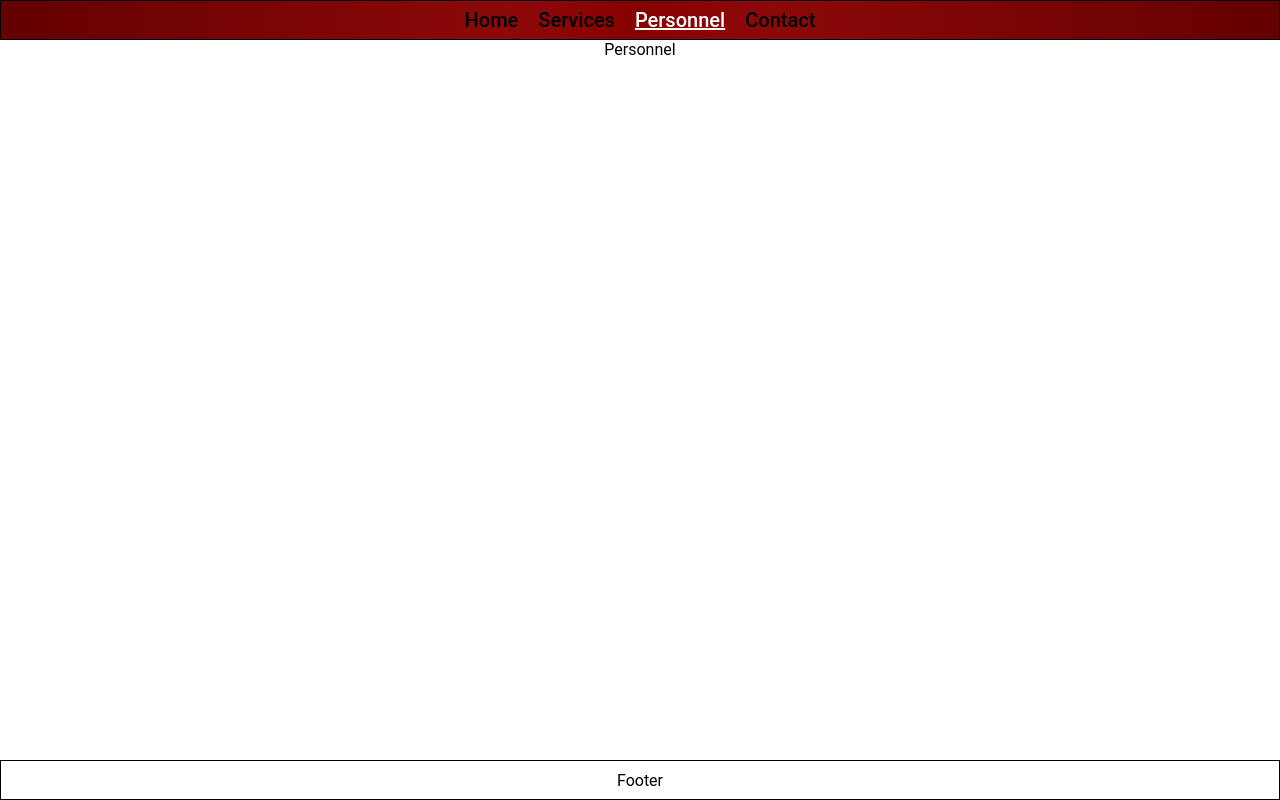
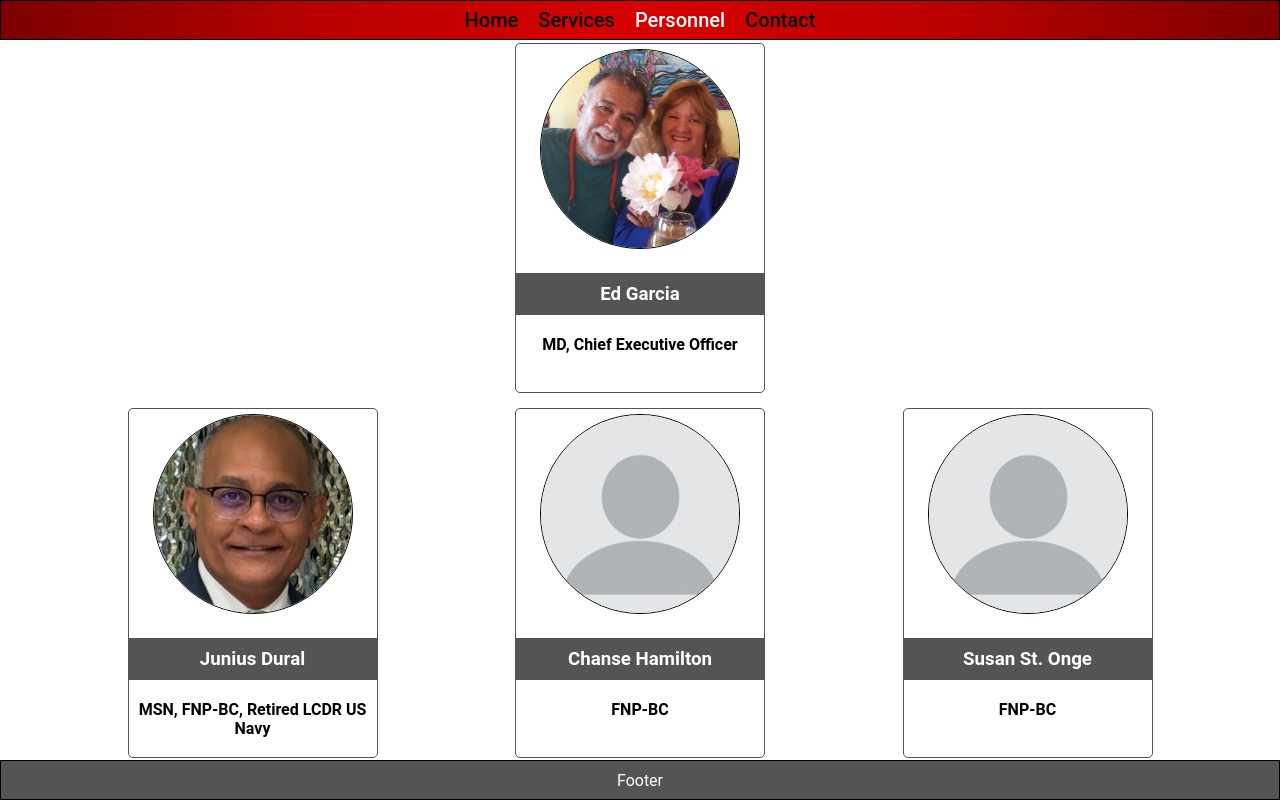
Before and after one commit to DominicPrestia/ims_website, a React (Create React App) app: page /personnel in a window 1280 px wide. Built offline with nearby package versions, Linux system fonts and the light colour scheme; the HTML template or start-up script is replaced by a standard one.

Commit message:
Updated Personnel Page and various css formatting

```diff
--- /dev/null
+++ b/src/components/PersonnelCard.jsx
@@ -0,0 +1,18 @@
+import React from 'react'
+
+const PersonnelCard = ({ name, title, headshot }) => {
+
+    return (
+        <div className='cardStructure'>
+            <div className='cardwrapper'>
+                <div className='imgwrapper'>
+                    <img className='profilePic' src={headshot} alt="profile pic" />
+                </div>
+                <h3 className='titlewrapper'>{name}</h3>
+                <p>{title}</p>
+            </div>
+        </div>
+    )
+}
+
+export default PersonnelCard
--- a/src/data/employeeData.js
+++ b/src/data/employeeData.js
@@ -1,27 +1,33 @@
+import Ed_profilePic from '../assets/Ed_profilepic.png'
+import Junius_profilePic from '../assets/Junius_profilepic.png'
+import Chanse_profilePic from '../assets/Anonymous_Profile.png'
+import Susan_profilePic from '../assets/Anonymous_Profile.png'
+
+
 const employeeData = [
     {
         id: 1,
         name: "Ed Garcia",
-        title: "MD",
-        headshot: 'assets/Anonymous_Profile.png'
+        title: "MD, Chief Executive Officer",
+        headshot: Ed_profilePic
     },
     {
         id: 2,
         name: "Junius Dural",
         title: "MSN, FNP-BC, Retired LCDR US Navy",
-        headshot: 'assets/Anonymous_Profile.png'
+        headshot: Junius_profilePic
     },
     {
         id: 3,
         name: "Chanse Hamilton",
         title: "FNP-BC",
-        headshot: 'assets/Anonymous_Profile.png'
+        headshot: Chanse_profilePic
     },
     {
         id: 4,
         name: "Susan St. Onge",
         title: "FNP-BC",
-        headshot: 'assets/Anonymous_Profile.png'
+        headshot: Susan_profilePic
     }
 ];
 
--- a/src/index.css
+++ b/src/index.css
@@ -23,7 +23,7 @@
   justify-content: center;
   align-items: center;
   border: 1px solid black;
-  background: linear-gradient(90deg, rgb(100, 0, 0)0%, rgb(141, 9, 9) 40%,rgb(136, 1, 1) 50%, rgb(141, 9, 9) 60%, rgb(100, 0, 0)100%);
+  background: linear-gradient(90deg, rgb(125, 0, 0)0%, rgb(185, 0, 0) 25%,rgb(215, 0, 0) 50%, rgb(185, 0, 0) 75%, rgb(125, 0, 0)100%);
   font-weight: 500;
 }
 
@@ -40,7 +40,6 @@
 
 .active{
   color:white;
-  text-decoration: underline;
 }
 
 .footerwrapper{
@@ -51,9 +50,72 @@
   align-items: center;
   border:1px solid black;
   margin-top:auto;
+  background-color: rgb(84,84,84);
+  color:white;
 }
 
 .homewrapper{
+  display: flex;
+  flex-direction: column;
+  justify-content: center;
+  align-items: center;
+  width: 100%;
+  height:90vh;
+}
+
+.logo{
+width:600px;
+}
+
+.personnelwrapper{
+  width: 100%;
+  height:90vh;
+  display: flex;
+  justify-content: space-evenly;
+  align-items: center;
+  gap:10px;
+  flex-wrap: wrap;
+}
+
+.personnelwrapper > .cardStructure:first-child{
+  width:100%;
+  display: flex;
+  justify-content: center;
+  align-items: center;
+}
+
+.cardwrapper{
+  width:250px;
+  height:350px;
+  display: flex;
+  flex-direction: column;
+  justify-content: start;
+  gap:20px;
+  align-items: center;
+  flex-wrap: wrap;
+  text-align: center;
+  font-size: medium;
+  border-radius: 5px;
+  border:1px solid rgb(84,84,84);
+  background-color: white;
+  font-weight: 600;
+}
+
+.imgwrapper{
+  margin-top:5px;
+}
+
+.titlewrapper{
+  background-color: rgb(84,84,84);
+  width: 100%;
+  padding:10px;
+  color:white;
+}
+
+.profilePic{
+  width:200px;
+  border-radius: 100px;
+  border: 1px solid black;
 }
 
 .notfoundwrapper{
@@ -65,3 +127,14 @@
   flex-direction: column;
   gap: 32px;
 }
+
+@media screen and (max-width: 780px){
+  .personnelwrapper{
+    height:auto;
+    padding:30px;
+  }
+
+  .logo{
+    width:400px;
+  }
+}
--- a/src/pages/Home.jsx
+++ b/src/pages/Home.jsx
@@ -1,9 +1,9 @@
-
+import logo from '../assets/Logo.png'
 
 const Home = () => {
     return (
         <div className="homewrapper">
-            Home
+            <img className='logo' src={logo} alt='logo'></img>
         </div>
     )
 }
--- a/src/pages/Personnel.jsx
+++ b/src/pages/Personnel.jsx
@@ -1,8 +1,13 @@
-
+import PersonnelCard from '../components/PersonnelCard.jsx'
+import employee_data from '../data/employeeData.js'
 
 const Personnel = () => {
   return (
-    <div>Personnel</div>
+    <div className="personnelwrapper">
+        {employee_data.map((data, index) => {
+          return <PersonnelCard {...data}/>
+        })}
+    </div>
   )
 }
 
--- a/src/pages/Services.jsx
+++ b/src/pages/Services.jsx
@@ -1,7 +1,9 @@
 
 const Services = () => {
   return (
-    <div>Services</div>
+    <div className="serviceswrapper">
+      Services
+    </div>
   )
 }
 
```
Also changed, not shown: src/assets/Logo.png (renamed from src/assets/OFFICIAL LOGO 2024.PNG).
